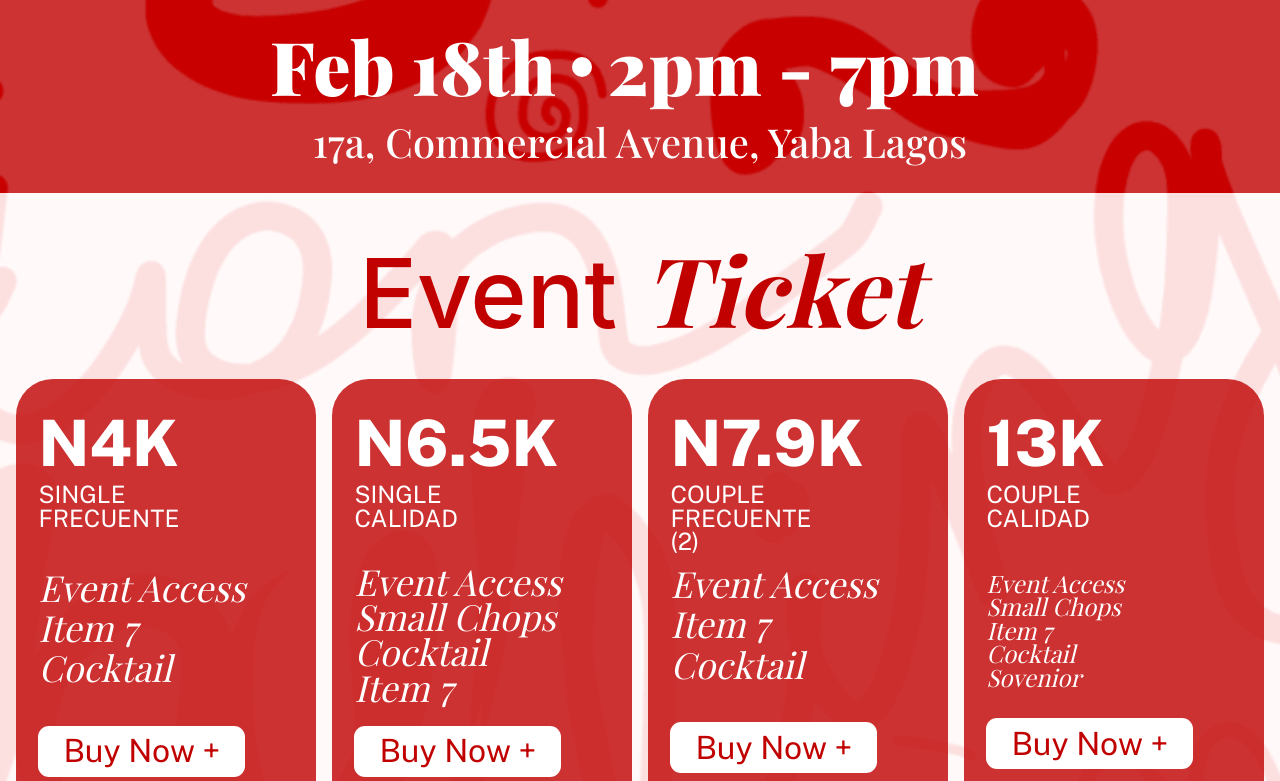
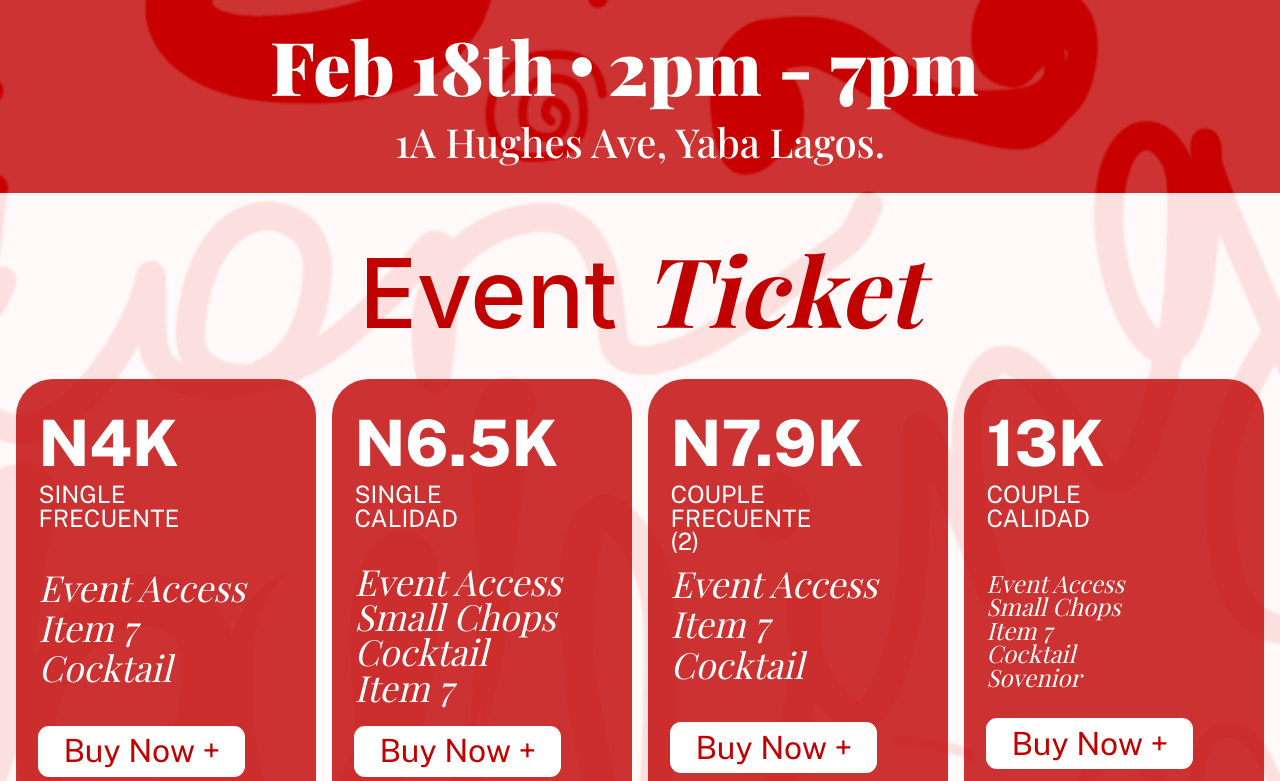
Before and after one commit to Ikaay1/TekArt-unofficial-prom, a React (Create React App) app: page / in a window 1280 px wide. Shown: the part 2160-2941 px from the top of the page. Built offline with nearby package versions, Linux system fonts and the light colour scheme; a web font is replaced by a local one.

Commit message:
addess update

```diff
--- a/src/components/Styles.tsx
+++ b/src/components/Styles.tsx
@@ -1,8 +1,8 @@
-import React, { useEffect, useState } from 'react';
+import React, {useEffect, useState} from 'react';
 
-import { Box, Flex, Image, Text } from '@chakra-ui/react';
+import {Box, Flex, Image, Text} from '@chakra-ui/react';
 
-import { imageUrls, timeData } from '../constants/data';
+import {imageUrls, timeData} from '../constants/data';
 
 // 2023-02-18T14:00:00+01:00
 const Styles = () => {
@@ -198,7 +198,7 @@ const Styles = () => {
           textAlign={'center'}
           mt={{base: '.8rem', lg: '1.2rem'}}
         >
-          17a, Commercial Avenue, Yaba Lagos
+          1A Hughes Ave, Yaba Lagos.
         </Text>
       </Box>
     </Box>
```
